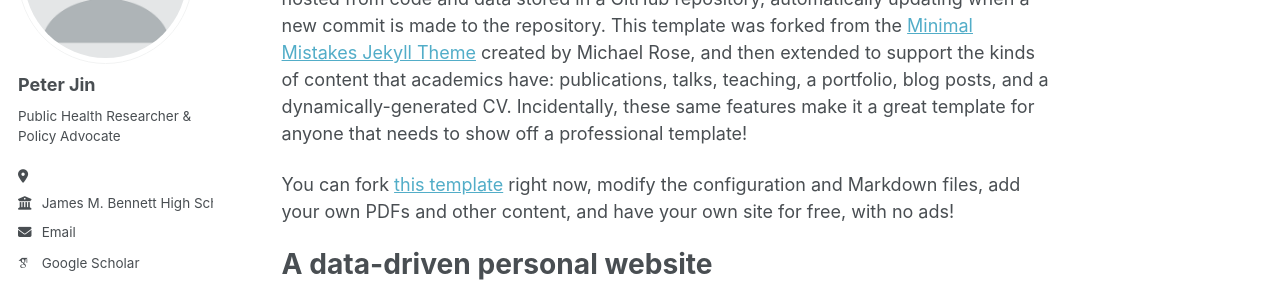
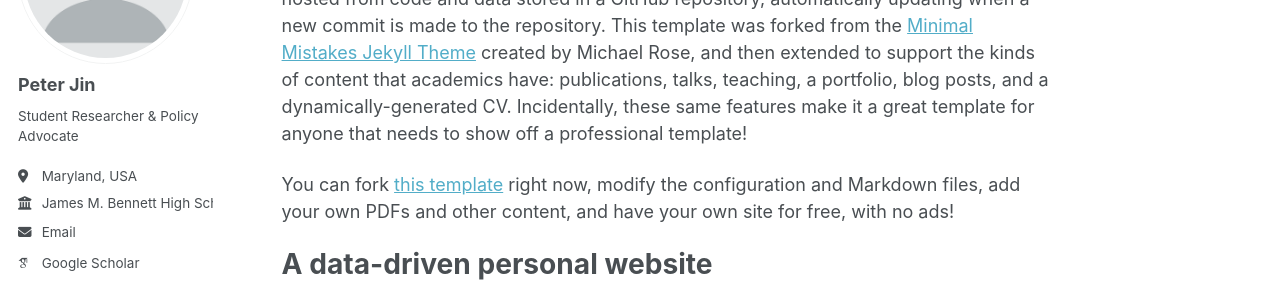
Before and after one commit to peterljin/peterljin.github.io, a Jekyll site: the page built from _pages/about.md, in a window 1280 px wide. Shown: the part 212-512 px from the top of the page. Built offline with Jekyll 4.4.1, drawn with Linux system fonts in a browser that asks for light colours; some web fonts are replaced; a script bundle is joined from its source files by our own code; library files that are not in the unit come from our copies.

Commit message:
Update _config.yml

```diff
--- a/_config.yml
+++ b/_config.yml
@@ -26,8 +26,8 @@ author:
   avatar           : "profile.png"
   name             : "Peter Jin"
   pronouns         : # example: "she/her"
-  bio              : "Public Health Researcher & Policy Advocate"
-  location         : ""
+  bio              : "Student Researcher & Policy Advocate"
+  location         : "Maryland, USA"
   employer         : "James M. Bennett High School"
   uri              : # URL
   email            : "jinpeterlu@gmail.com"
```
